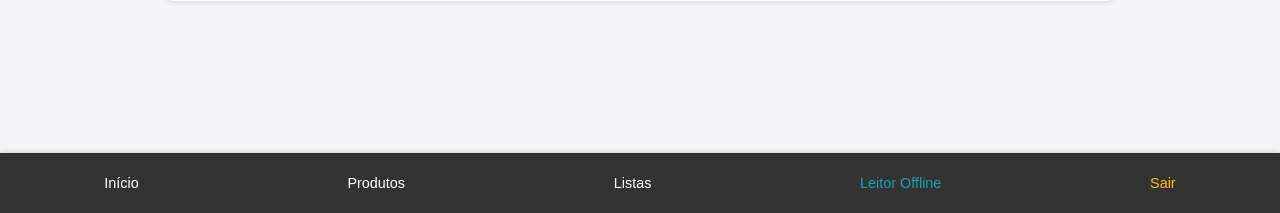
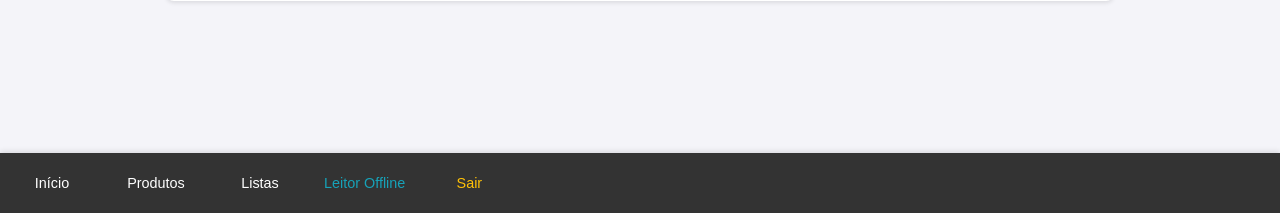
Before and after one commit to MestreUDK/PriceApp, a Flask app: page /leitor-offline in a window 1280 px wide. Shown: the part 587-800 px from the top of the page. Run offline with Flask 3, Linux system fonts and the light colour scheme; the visitor is signed in with stand-in values (Sample User, id 1).

Commit message:
Atualizar o style.css

```diff
--- a/static/style.css
+++ b/static/style.css
@@ -58,12 +58,17 @@ h1, h2 {
 }
 
 /* --- BARRA INFERIOR FIXA (NAVEGAÇÃO) --- */
+/* === INÍCIO DA MUDANÇA (ETAPA 13) === */
 .bottom-nav {
     background-color: #333;
     display: flex;
-    justify-content: space-around; /* Distribui os links igualmente */
+    /* REMOVIDO: justify-content: space-around; */
 
-    /* ADICIONADO: Fixa na base */
+    /* ADICIONADO: Permite scroll horizontal e alinha os itens */
+    overflow-x: auto;
+    white-space: nowrap;
+    align-items: center; /* Alinha verticalmente */
+
     position: fixed;
     bottom: 0;
     left: 0;
@@ -75,14 +80,24 @@ h1, h2 {
 .bottom-nav a {
     color: white;
     text-decoration: none;
-    padding: 0.5rem;
+    /* PADDING AJUSTADO */
+    padding: 0 0.75rem; /* Mais espaço lateral, 0 em cima/baixo */
     text-align: center;
-    flex-grow: 1; /* Faz todos ocuparem o mesmo espaço */
+
+    /* REMOVIDO: flex-grow: 1; */
+
+    /* ADICIONADO: Garante tamanho mínimo e preenchimento */
+    flex-shrink: 0;   /* Não deixa o item encolher */
+    min-width: 80px;  /* Tamanho mínimo de toque no celular */
+    height: 100%;     /* Ocupa a altura total da barra */
+
     display: flex;
     flex-direction: column;
     justify-content: center;
     font-size: 0.9em;
 }
+/* === FIM DA MUDANÇA === */
+
 /* Efeito hover/foco para a navegação */
 .bottom-nav a:hover, .bottom-nav a:focus {
     background-color: #444;
```
